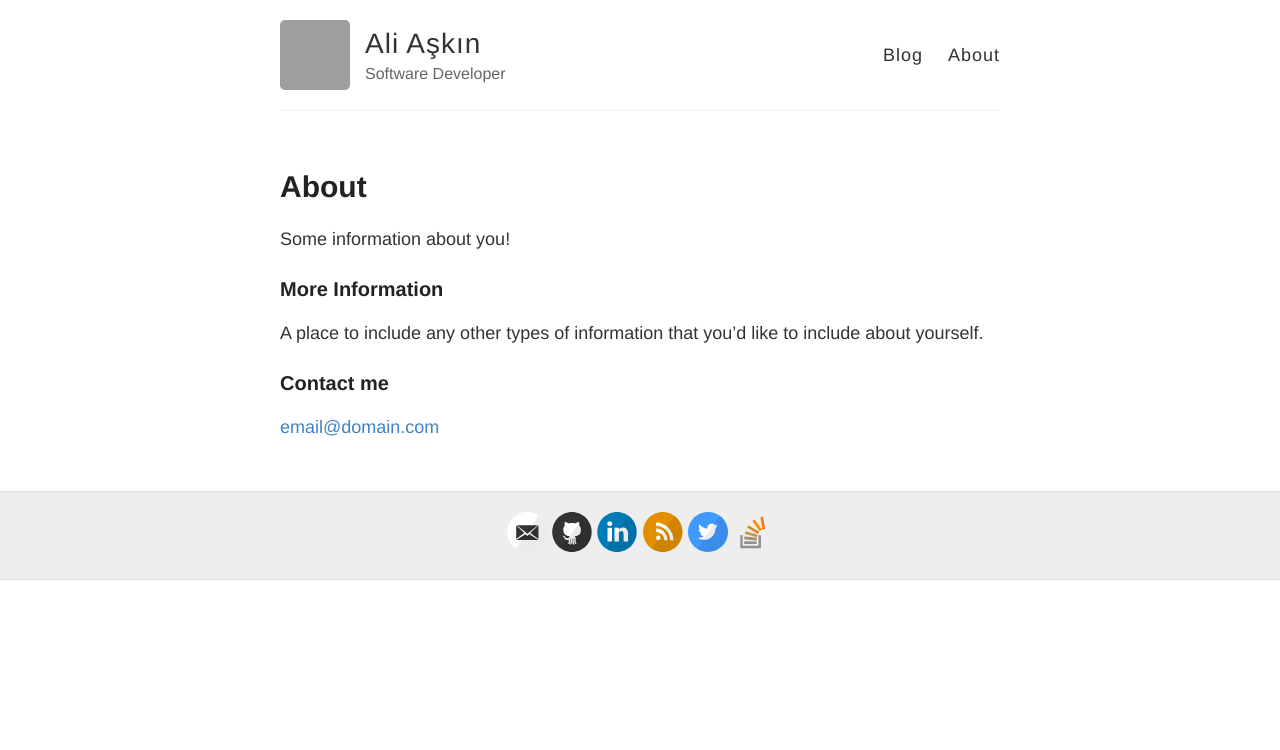
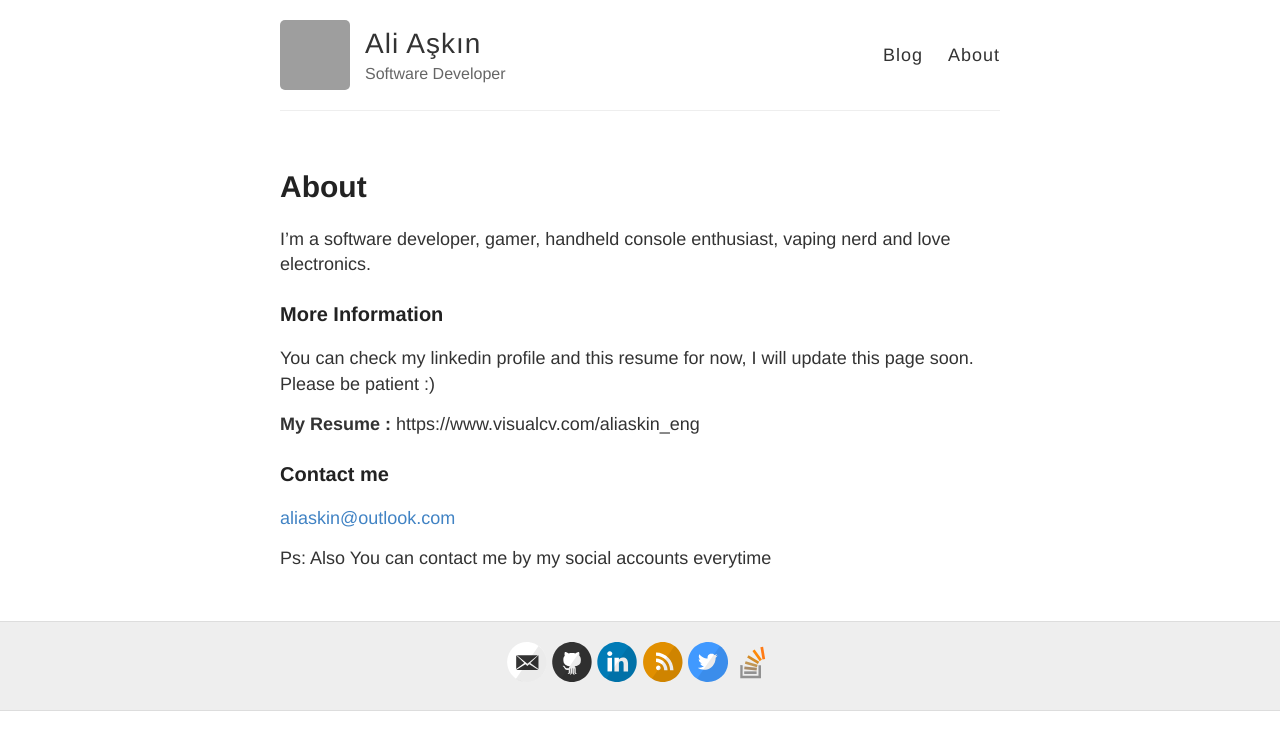
Before and after one commit to darkrpd/darkrpd.github.io, a Jekyll site: the page built from about.md, in a window 1280 px wide. Shown: the top 750 px of the page. Built offline with Jekyll 4.4.1, drawn with Linux system fonts in a browser that asks for light colours; grey boxes are pictures that could not be loaded.

Commit message:
Updated About

```diff
--- a/about.md
+++ b/about.md
@@ -4,12 +4,16 @@ permalink: "/about/"
 layout: page
 ---
 
-Some information about you!
+I'm a software developer, gamer, handheld console enthusiast, vaping nerd and love electronics.
 
 ### More Information
 
-A place to include any other types of information that you'd like to include about yourself.
+You can check my linkedin profile and this resume for now, I will update this page soon. Please be patient :)
+
+**My Resume :** https://www.visualcv.com/aliaskin_eng
 
 ### Contact me
 
-[email@domain.com](mailto:email@domain.com)
+[aliaskin@outlook.com](mailto:aliaskin@outlook.com)
+
+Ps: Also You can contact me by my social accounts everytime
```
